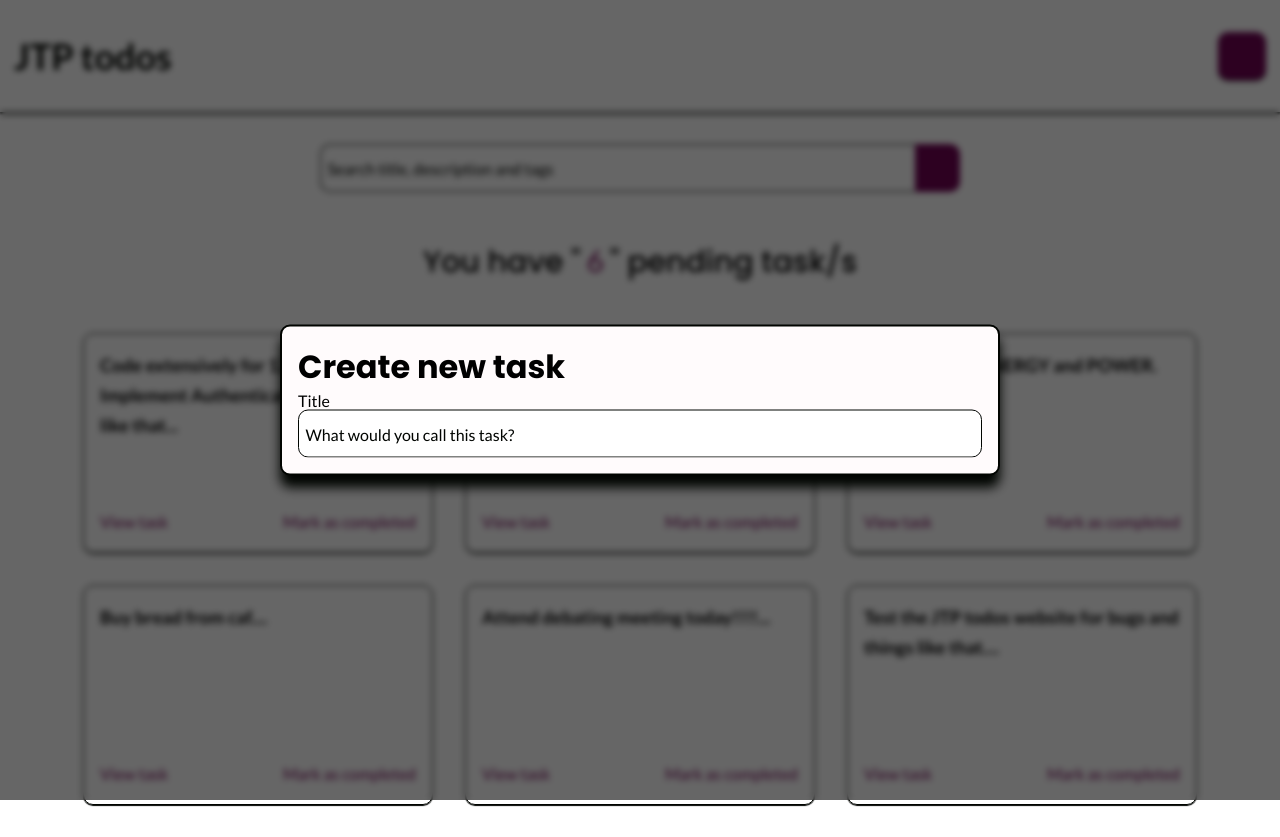
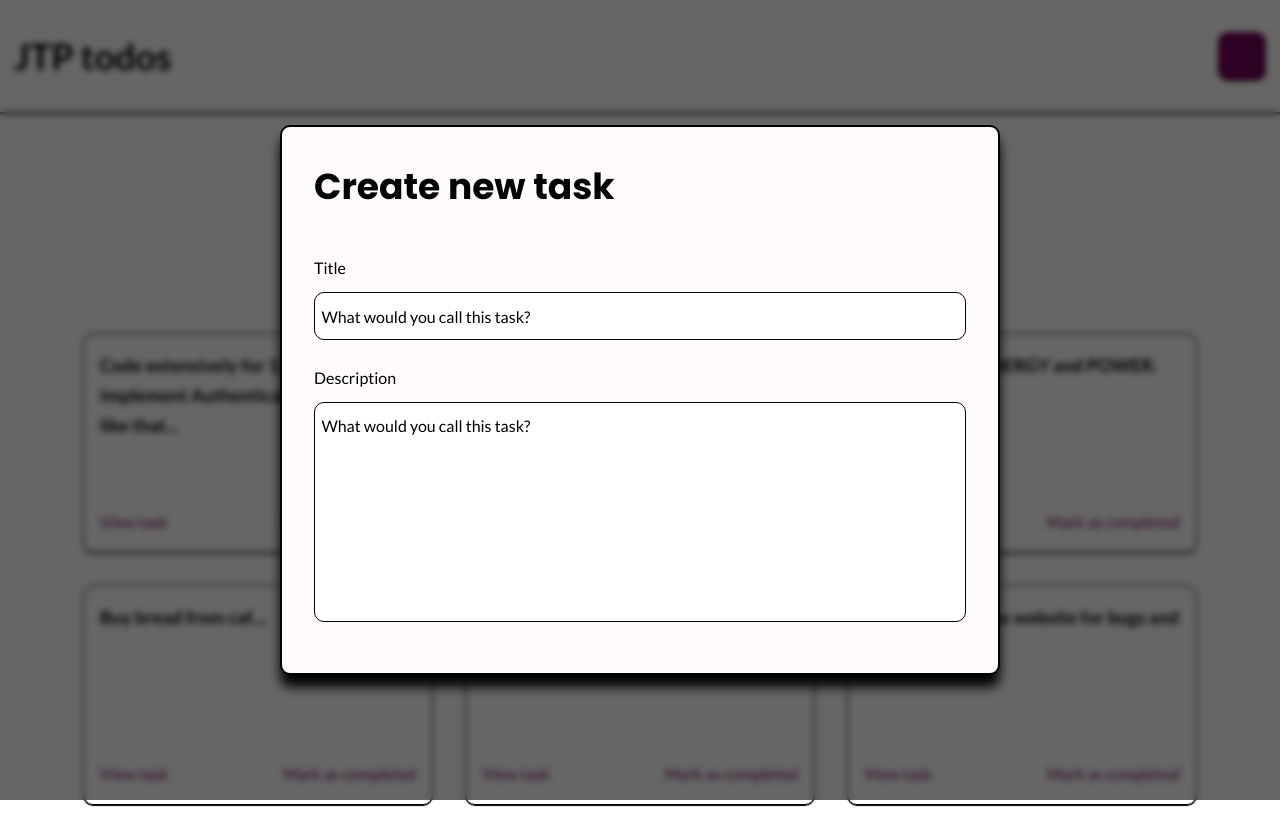
Before and after one commit to joshytheprogrammer/todos-frontend, a Nuxt app: page / in a window 1280 px wide. Both pictures are taken after a click on the button 1242 px from the left and 56 px from the top of the page. Built offline with nearby package versions, Linux system fonts and the light colour scheme; some icons are missing.

Commit message:
made changes

```diff
--- a/assets/scss/mixins.scss
+++ b/assets/scss/mixins.scss
@@ -40,6 +40,7 @@
 
   &::placeholder {
     color: $dark;
+
   }
 
   &:focus {
--- a/components/App/Create.vue
+++ b/components/App/Create.vue
@@ -9,6 +9,10 @@
           <div class="form-group">
             <label>Title</label>
             <input type="text" placeholder="What would you call this task?" required>
+          </div>
+          <div class="form-group">
+            <label>Description</label>
+            <textarea type="text" placeholder="What would you call this task?" required></textarea>
           </div>
         </form>
       </template>
@@ -27,15 +31,54 @@ export default {
 
 <style lang="scss" scoped>
 .create {
+
   h1 {
-
+    @include page-title;
   }
 
   form {
+    display: block;
+    padding: 1rem 0;
+
     .form-group {
+      display: block;
+      padding-top: 1rem;
+
+      label {
+        display: inline-block;
+        @include label;
+        font-size: 16px
+      }
 
       input {
         @include form-control;
+      }
+
+      textarea {
+        @include form-control;
+        height: 220px;
+        padding: 0.8rem 0.4rem;
+
+        &::-webkit-resizer {
+          display: none;
+        }
+
+        &::-webkit-scrollbar {
+          width: 8px;
+          height: 4px;
+        }
+
+        &::-webkit-scrollbar-track {
+          background: $light;
+        }
+
+        &::-webkit-scrollbar-thumb {
+          background: $primary;
+        }
+
+        &::-webkit-scrollbar-thumb:hover {
+          background: $dark;
+        }
       }
     }
   }
--- a/components/App/Modal.vue
+++ b/components/App/Modal.vue
@@ -51,7 +51,7 @@ export default {
     box-shadow: 0 12px 12px $dark;
     z-index: 10;
 
-    padding: 1rem;
+    padding: 2rem;
 
     .header {
       display: flex;
```
